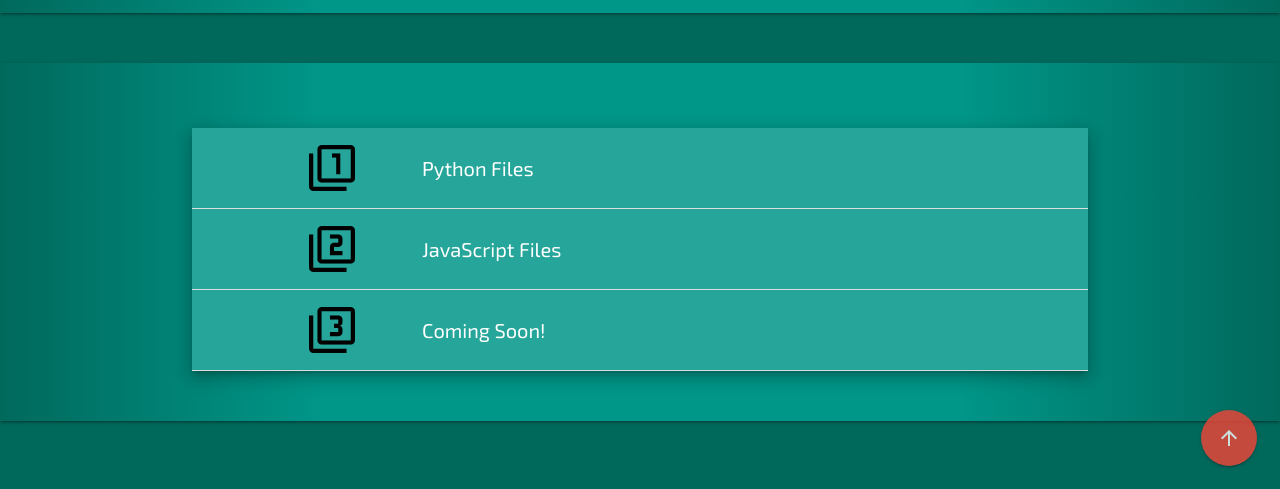
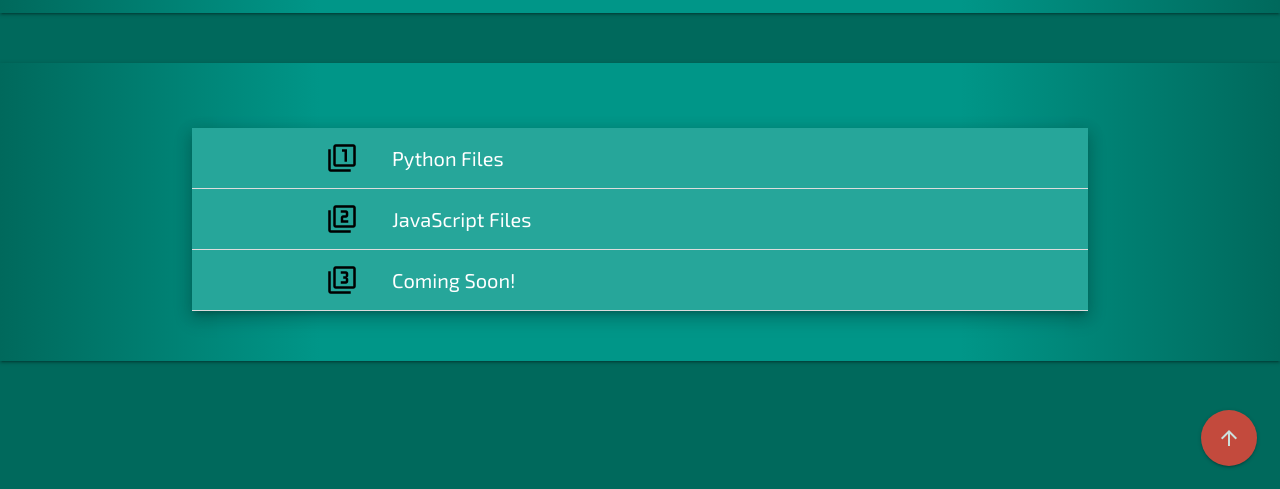
Before and after one commit to GlennHS/personal-website, a website: page links.html in a window 1280 px wide. Shown: the part 311-800 px from the top of the page. Drawn offline with Linux system fonts and the light colour scheme.

Commit message:
changed icon size on download collapsible

```diff
--- a/src/public/assets/master.scss
+++ b/src/public/assets/master.scss
@@ -130,9 +130,9 @@ strong {
 }
 
 .down-icon {
-  margin-left: 100px;
-  padding-right: 100px;
-  font-size: 50px!important;
+  margin-left: 120px;
+  padding-right: 50px;
+  font-size: 30px!important;
 }
 
 .collapsible-body > * {
```
Also changed, not shown: src/public/assets/master.css.
